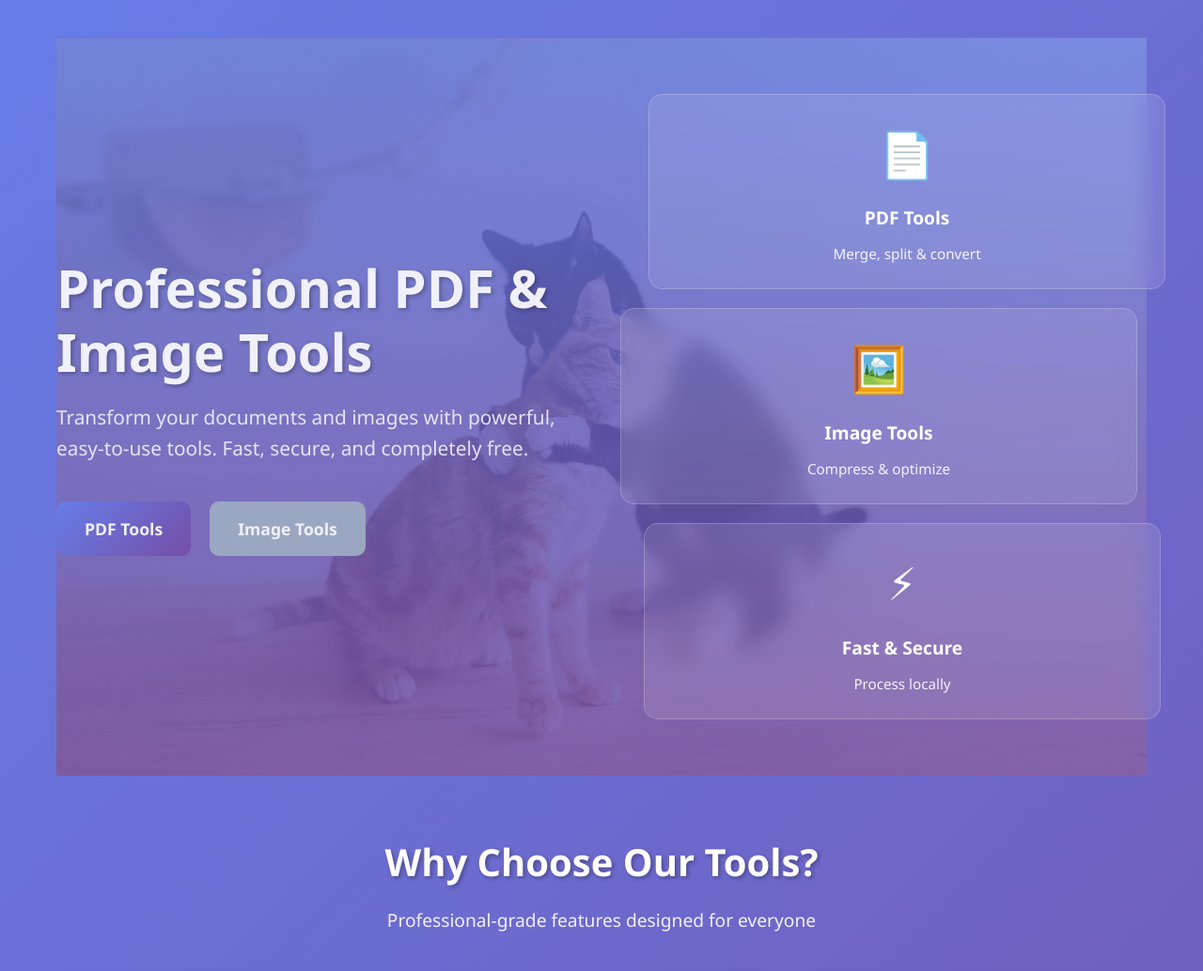
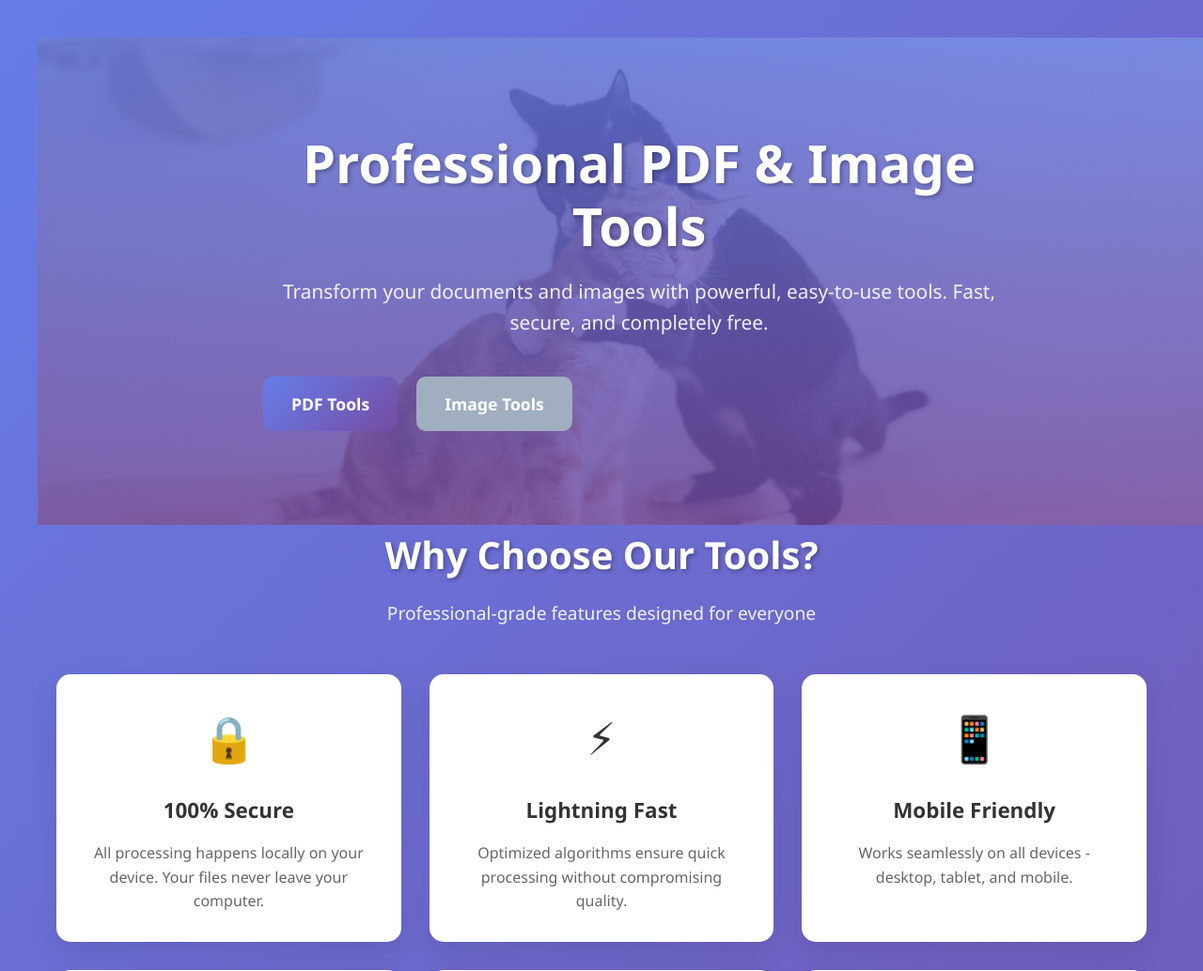
Before and after one commit to nglduy/PDFTool-Web, a Flask app: page / in a window 1280 px wide. Shown: the part 136-1170 px from the top of the page at 94% size. Run offline with Flask 3, Linux system fonts and the light colour scheme.

Commit message:
hide floatin cards - change width of hero image

```diff
--- a/static/css/style.css
+++ b/static/css/style.css
@@ -420,6 +420,21 @@ body {
     bottom: 0;
     background: linear-gradient(135deg, rgba(102, 126, 234, 0.1) 0%, rgba(118, 75, 162, 0.1) 100%);
     pointer-events: none;
+}
+
+.hero-fullwidth {
+    width: 100vw;
+    margin-left: calc(-50vw + 50%);
+    padding: 100px 20px !important;
+    text-align: center;
+}
+
+.hero-content-centered {
+    max-width: 800px;
+    margin: 0 auto;
+    text-align: center;
+    position: relative;
+    z-index: 1;
 }
 
 .hero-content {
@@ -1089,6 +1104,14 @@ body {
         text-align: center;
     }
 
+    .hero-content-centered {
+        padding: 0 10px;
+    }
+
+    .hero-fullwidth {
+        padding: 80px 10px !important;
+    }
+
     .hero-title {
         font-size: 2.5rem;
     }
--- a/templates/index.html
+++ b/templates/index.html
@@ -4,42 +4,23 @@
 
 {% block content %}
 <!-- Hero Section -->
-<div class="hero-section hero-with-bg">
+<div class="hero-section hero-fullwidth">
     <style>
-        .hero-with-bg {
+        .hero-fullwidth {
             background-image: linear-gradient(rgba(102, 126, 234, 0.8), rgba(118, 75, 162, 0.8)), url('{{ url_for('static', filename='images/hero-background.jpg') }}');
             background-size: cover;
             background-position: center;
             background-attachment: fixed;
+            margin: 0 -20px;
+            padding: 100px 20px;
         }
     </style>
-    <div class="hero-content">
-        <div class="hero-text">
-            <h1 class="hero-title">Professional PDF & Image Tools</h1>
-            <p class="hero-subtitle">Transform your documents and images with powerful, easy-to-use tools. Fast, secure, and completely free.</p>
-            <div class="hero-buttons">
-                <a href="{{ url_for('pdf_tool') }}" class="btn btn-primary btn-large">PDF Tools</a>
-                <a href="{{ url_for('image_tool') }}" class="btn btn-secondary btn-large">Image Tools</a>
-            </div>
-        </div>
-        <div class="hero-image">
-            <div class="hero-visual">
-                <div class="floating-card">
-                    <div class="card-icon">📄</div>
-                    <h4>PDF Tools</h4>
-                    <p>Merge, split & convert</p>
-                </div>
-                <div class="floating-card">
-                    <div class="card-icon">🖼️</div>
-                    <h4>Image Tools</h4>
-                    <p>Compress & optimize</p>
-                </div>
-                <div class="floating-card">
-                    <div class="card-icon">⚡</div>
-                    <h4>Fast & Secure</h4>
-                    <p>Process locally</p>
-                </div>
-            </div>
+    <div class="hero-content-centered">
+        <h1 class="hero-title">Professional PDF & Image Tools</h1>
+        <p class="hero-subtitle">Transform your documents and images with powerful, easy-to-use tools. Fast, secure, and completely free.</p>
+        <div class="hero-buttons">
+            <a href="{{ url_for('pdf_tool') }}" class="btn btn-primary btn-large">PDF Tools</a>
+            <a href="{{ url_for('image_tool') }}" class="btn btn-secondary btn-large">Image Tools</a>
         </div>
     </div>
 </div>
```
